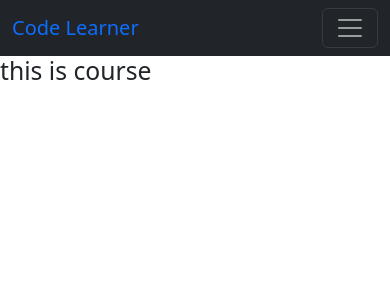
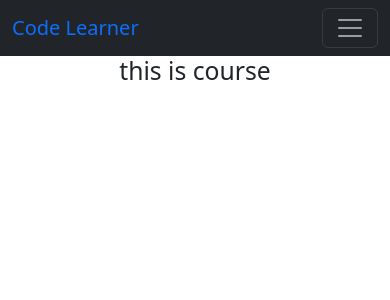
Before and after one commit to BmRahman/code-learner-client, a React (Create React App) app: page /course/1 in a window 390 px wide. Shown: the top 300 px of the page. Built offline with nearby package versions, Linux system fonts and the light colour scheme; no server answers.

Commit message:
right nav responsive done

```diff
--- a/src/Components/Course/course.js
+++ b/src/Components/Course/course.js
@@ -1,9 +1,12 @@
 import React from 'react';
+import { Container } from 'react-bootstrap';
 
 const course = () => {
     return (
         <div>
-            <h2>this is course</h2>
+            <Container>
+            <h2 className='text-center'>this is course</h2>
+            </Container>
         </div>
     );
 };
--- a/src/Components/Courses/Courses.js
+++ b/src/Components/Courses/Courses.js
@@ -9,10 +9,10 @@ const Courses = () => {
         <div>
             <Container>
                 <Row>
-                    <Col lg='10'>
+                    <Col lg='10' sm='12'>
                         <h2>all course</h2>
                     </Col>
-                    <Col lg='2'>
+                    <Col lg='2' className='d-none d-lg-block'>
                         <RightNav></RightNav>
                     </Col>
                 </Row>
--- a/src/Components/Header/Header.js
+++ b/src/Components/Header/Header.js
@@ -3,6 +3,7 @@ import Container from 'react-bootstrap/Container';
 import Nav from 'react-bootstrap/Nav';
 import Navbar from 'react-bootstrap/Navbar';
 import { Link } from 'react-router-dom';
+import RightNav from '../RightNav/RightNav';
 
 const Header = () => {
     return (
@@ -23,6 +24,9 @@ const Header = () => {
               Dank memes
             </Nav.Link>
           </Nav>
+          <div className='d-lg-none'>
+            <RightNav></RightNav>
+          </div>
         </Navbar.Collapse>
       </Container>
     </Navbar>
```
